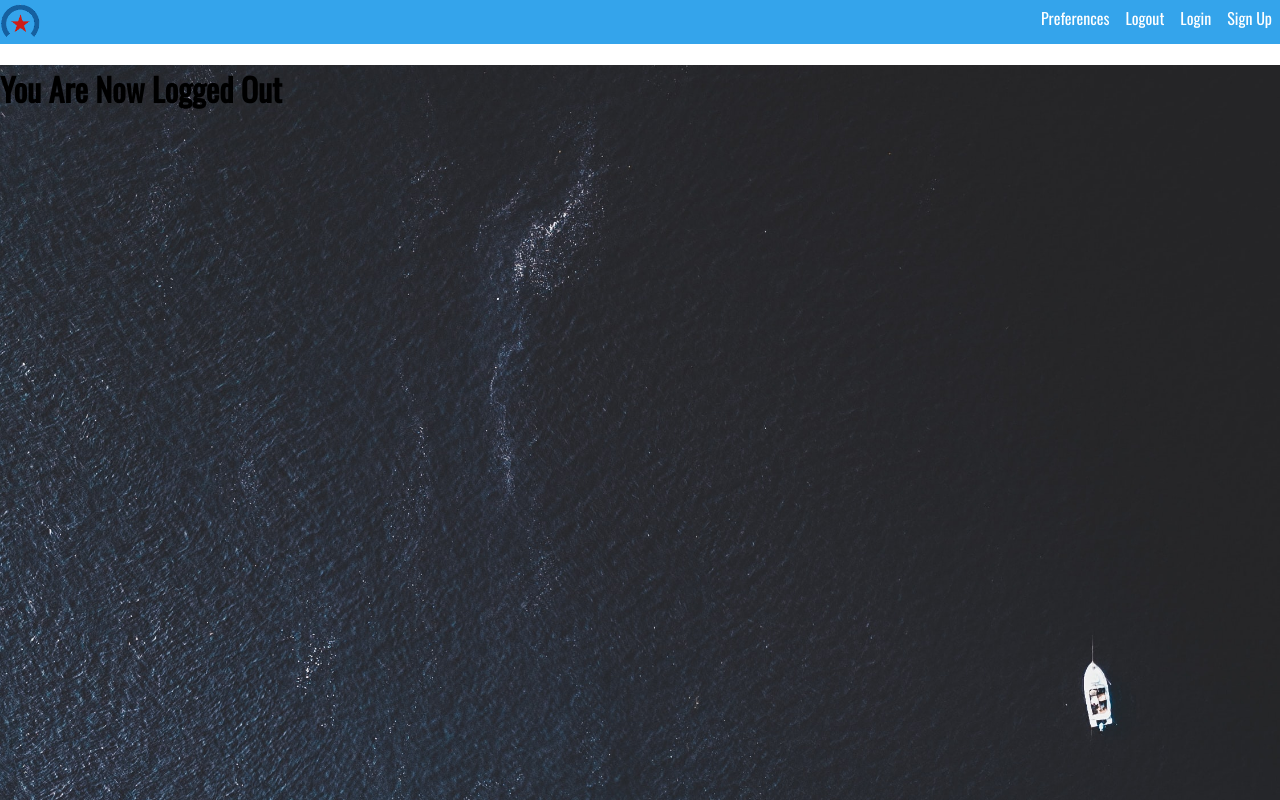
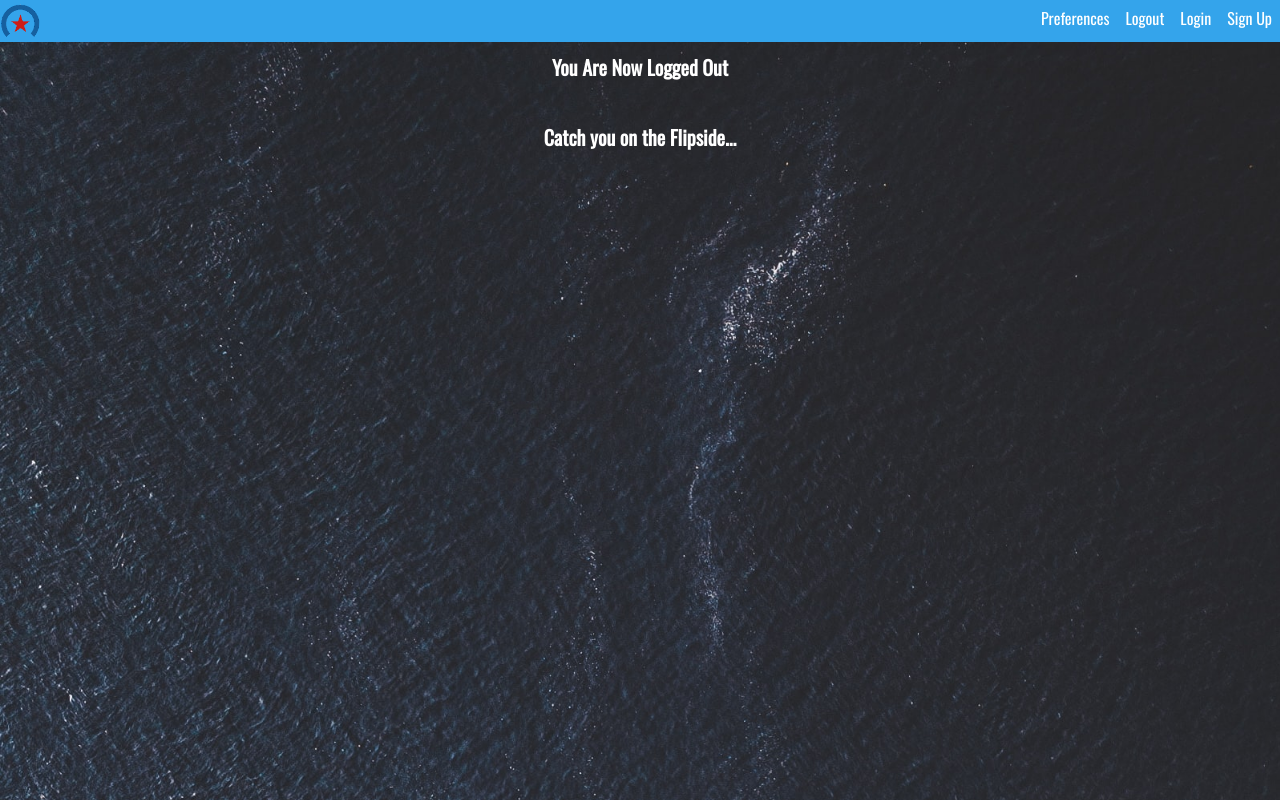
Before and after one commit to Jonathan-Sandifer/All-Star-Events, a React (Create React App) app in the folder ghi/: page /logout in a window 1280 px wide. Shown: the top 800 px of the page. Built offline with nearby package versions, Linux system fonts and the light colour scheme.

Commit message:
Serviceable log out screen

```diff
--- a/ghi/src/components/Logout.css
+++ /dev/null
@@ -1,10 +0,0 @@
-.goodbye {
-    background-image: url('./images/img-logout.jpg');
-    background-size: cover;
-    height: 100vh;
-    margin-left: -8px;
-    margin-right: -8px;
-
-
-
-  }
--- a/ghi/src/components/Logout.js
+++ b/ghi/src/components/Logout.js
@@ -2,8 +2,13 @@ import React from 'react'
 
 function Logout() {
     return (
-      <div className="px-4 goodbye py-5 my-5 text-center">
-        <h1 className="display-5 fw-bold">You Are Now Logged Out</h1>
+      <div className="px-4 goodbye py-5 my-5">
+        <h1 className="display-5 fw-bold header">
+          You Are Now Logged Out
+        </h1>
+        <h1 className="display-5 fw-bold header">
+
+          Catch you on the Flipside...</h1>
         <div className="col-lg-6 mx-auto">
         </div>
       </div>
--- a/ghi/src/index.css
+++ b/ghi/src/index.css
@@ -36,9 +36,15 @@ ul {
 .goodbye {
   background-image: url('./images/img-logout.jpg');
   background-size: cover;
-  height: 100vh;
+  height: 400vh;
   margin-left: -8px;
   margin-right: -8px;
+  margin-top: -22px;
+  margin-bottom: -50px;
+
+}
+
+.put-text-in-center {
 
 }
 
```
